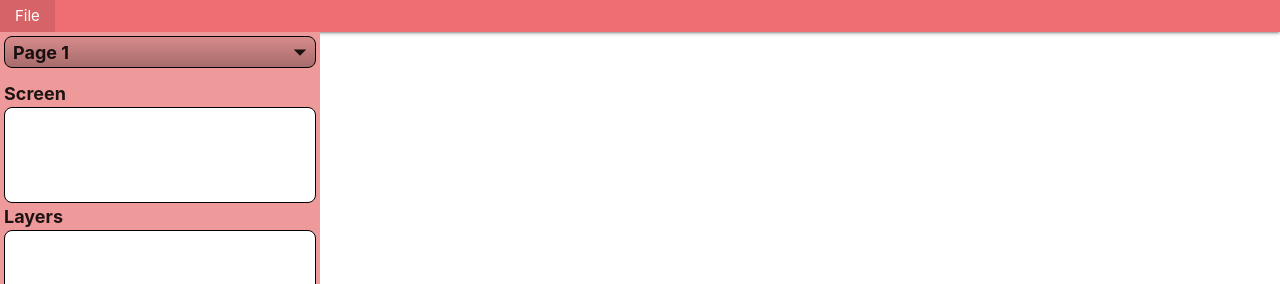
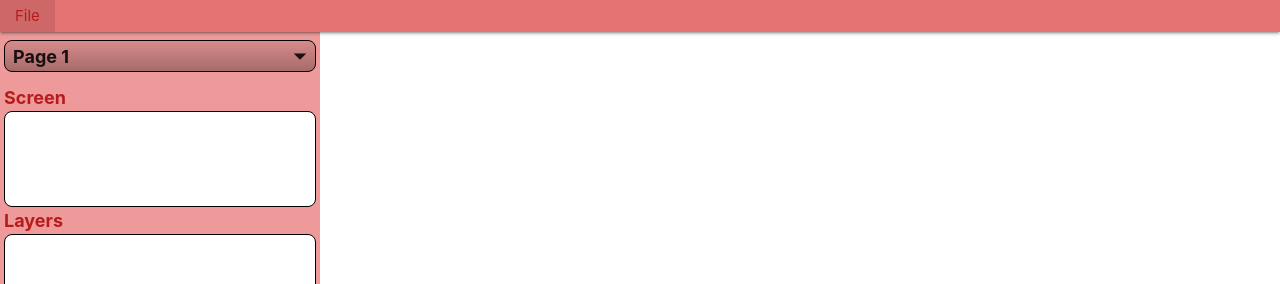
Before and after one commit to ShaneByrne0963/wirefree, a React (Vite) app: page / in a window 1280 px wide. Shown: the top 284 px of the page. Built offline with nearby package versions, Linux system fonts and the light colour scheme.

Commit message:
Update components to use dynamic color scheme

```diff
--- a/src/App.tsx
+++ b/src/App.tsx
@@ -1,10 +1,12 @@
 import NavBar from './components/navbar/NavBar';
 import SidePanel from './components/side-panel/SidePanel';
 
+const colorTheme = "red";
+
 function App() {
   return <>
-    <NavBar></NavBar>
-    <SidePanel></SidePanel>
+    <NavBar color={colorTheme}></NavBar>
+    <SidePanel color={colorTheme}></SidePanel>
   </>;
 }
 
--- a/src/assets/css/style.css
+++ b/src/assets/css/style.css
@@ -12,13 +12,14 @@
     grid-column-end: 5;
     height: 32px;
     line-height: 32px;
+    z-index: 1;
 }
 
 /* Side Panel */
 
 #side-panel {
     height: 100%;
-    padding: 4px;
+    padding: 8px 4px;
 }
 
 #selected-page {
--- a/src/components/navbar/NavBar.tsx
+++ b/src/components/navbar/NavBar.tsx
@@ -1,8 +1,12 @@
-function NavBar() {
-  return <nav id="nav-bar">
+type NavBarProps = {
+  color: string;
+}
+
+function NavBar(props: NavBarProps) {
+  return <nav id="nav-bar" className={props.color + " lighten-2"}>
     <div className="nav-wrapper">
       <ul id="nav-mobile" className="left hide-on-med-and-down">
-        <li><a href="#">File</a></li>
+        <li><a href="#" className={props.color + "-text text-darken-4"}>File</a></li>
       </ul>
     </div>
   </nav>;
--- a/src/components/side-panel/SidePanel.tsx
+++ b/src/components/side-panel/SidePanel.tsx
@@ -1,12 +1,16 @@
 import PageName from "./PageName";
 import SidePanelWindow from "./SidePanelWindow";
 
-function SidePanel() {
+type SidePanelProps = {
+  color: string;
+}
+
+function SidePanel(props: SidePanelProps) {
   return (
-    <div id="side-panel" className="red lighten-3">
+    <div id="side-panel" className={props.color + " lighten-3"}>
       <PageName></PageName>
-      <SidePanelWindow windowType="screen" label="Screen"></SidePanelWindow>
-      <SidePanelWindow windowType="layers" label="Layers"></SidePanelWindow>
+      <SidePanelWindow windowType="screen" label="Screen" color={props.color}></SidePanelWindow>
+      <SidePanelWindow windowType="layers" label="Layers" color={props.color}></SidePanelWindow>
     </div>
   );
 }
--- a/src/components/side-panel/SidePanelWindow.tsx
+++ b/src/components/side-panel/SidePanelWindow.tsx
@@ -1,6 +1,7 @@
 type SidePanelWindowProps = {
   windowType: string;
   label?: string;
+  color: string;
 }
 
 type WindowComponentProps = {
@@ -18,7 +19,7 @@ function SidePanelWindow(props: SidePanelWindowProps) {
   }
   return (
     <>
-      {props.label && <div className="side-panel-label">{props.label}</div>}
+      {props.label && <div className={"side-panel-label " + props.color + "-text text-darken-4"}>{props.label}</div>}
       <WindowComponent size={windowSize}></WindowComponent>
     </>
   );
```
